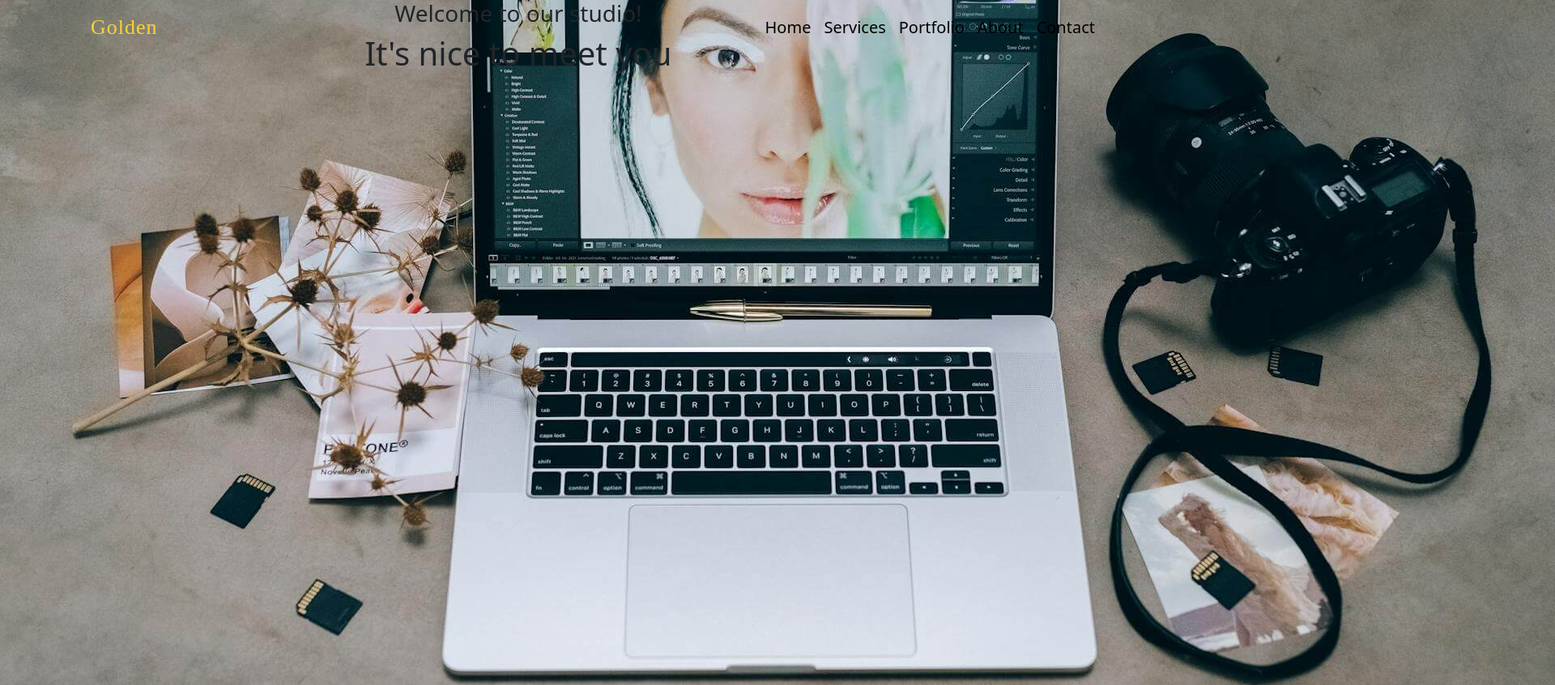
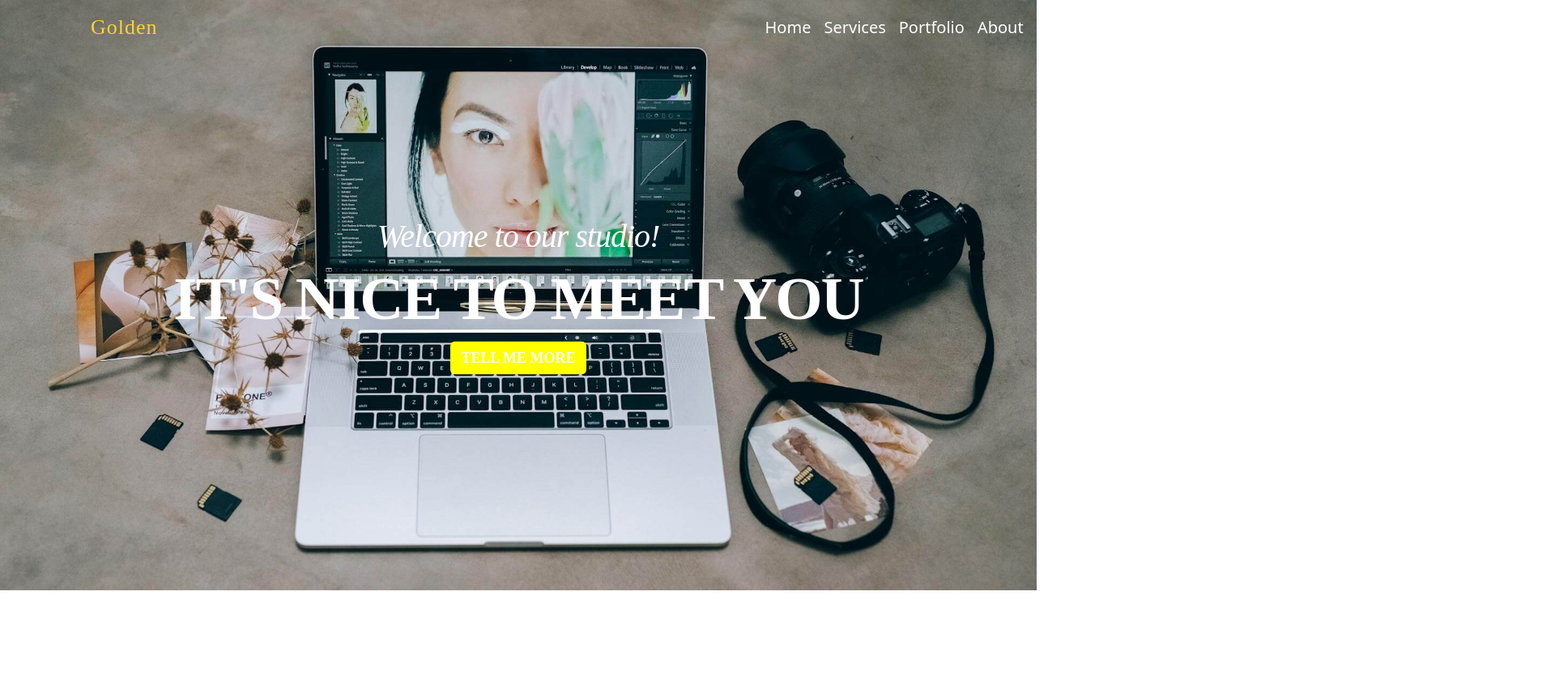
Before and after one commit to KnockOut19882/Golden-Task, a website: page index.html in a window 1280 px wide. Shown: the top 846 px of the page at 81% size, 1920 px wide, since content can reach past the window. After the commit the page ends 800 px from the top, so only its background shows below. Drawn offline with nearby package versions, Linux system fonts and the light colour scheme.

Commit message:
change html and add styles

```diff
--- a/index.html
+++ b/index.html
@@ -11,12 +11,12 @@
 </head>
 <body>
   <header class="header">
-    <img src="images/headerphoto.jpg" alt="Header Background" class="header-img">
     <div class="header-container">
+      <img src="images/headerphoto.jpg" alt="Header Background" class="header-img">
       <nav class="navbar navbar-nav top-0 start-0 w-100">
         <div class="container-fluid d-flex align-items-center">
         <span class="logo navbar-brand mb-0 h1">Golden</span>
-          <div class="nav-links d-flex ms-3">
+          <div class="nav-links d-flex">
             <a class="navbar-brand" href="#">Home</a>
             <a class="navbar-brand" href="#">Services</a>
             <a class="navbar-brand" href="#">Portfolio</a>
@@ -25,9 +25,12 @@
           </div>
         </div>
       </nav>
-      <div class="header-content text-center">
+      <div class="header-content">
         <h3>Welcome to our studio!</h3>
         <h1>It's nice to meet you</h1>
+        <button type="button" class="btn ">Tell me more</button>
+      </div>
+    </div>
   </header>
   <section class="services">
 
--- a/sass/style.scss
+++ b/sass/style.scss
@@ -5,24 +5,25 @@
 }
 
 body {
-  max-width: 1424px;
-
+  margin: 0;
+  padding: 0;
+  overflow-x: hidden;
 }
 
 /* Header styles */
 
 .header {
-  display: flex;
-  align-items: center;
-  justify-content: space-between;
+  position: relative;
   height: 729px;
-  position: relative
+  width: 100vw;
+  max-width: 100%;
 }
 
 .header-container {
-  position: absolute;
+  position: relative;
   width: 100%;
   min-height: 729px;
+  height: 100%;
 }
 
 .header-container img {
@@ -35,16 +36,65 @@ body {
   display: block;
 }
 
+.header-content {
+  position: absolute;
+  top: 50%;
+  left: 50%;
+  transform: translate(-50%, -50%);
+  width: 100%;
+  display: flex;
+  flex-direction: column;
+  align-items: center;
+  justify-content: center;
+  z-index: 3;
+}
+
+.header-content h3 {
+  font-size: 40px;
+  letter-spacing: -1px;
+  color: #ffffff;
+  font-weight: 400;
+  font-style: italic;
+  font-family: "Droid Serif";
+  text-align: center;
+}
+
+.header-content h1 {
+  font-size: 75px;
+  letter-spacing: -2px;
+  text-transform: uppercase;
+  color: #ffffff;
+  font-weight: 700;
+  font-family: "Montserrat";
+  text-align: center;
+}
+
+.header-content button {
+  font-size: 18px;
+  text-transform: uppercase;
+  color: #ffffff;
+  font-weight: 700;
+  font-family: "Montserrat";
+  text-align: center;
+  background-color: yellow;
+}
+
+.header-content button:hover {
+  background-color: #fed136;
+  color: #000;
+  transition: all 0.3s ease-in-out;
+}
 /*Navbar styles*/
 
 .navbar {
   position: absolute;
   top: 0;
-  left: 0;
+  left: 100px;
   width: 100%;
+  z-index: 2;
 }
 
-.navbar-links a {
+.nav-links a {
   color: #fff;
 
 }
```
Also changed, not shown: css/style.css, 1 other file.
